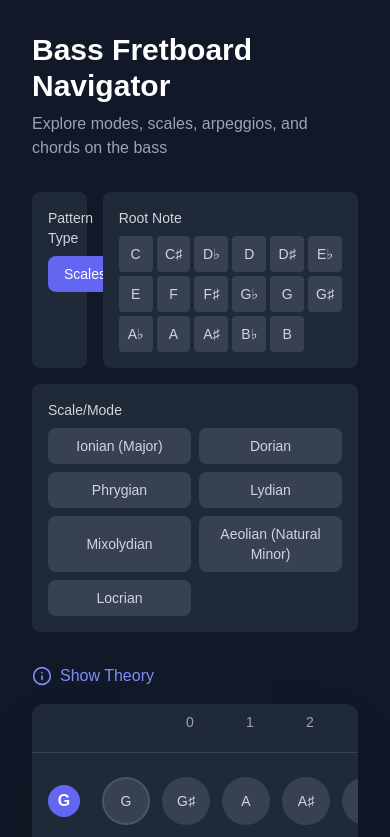
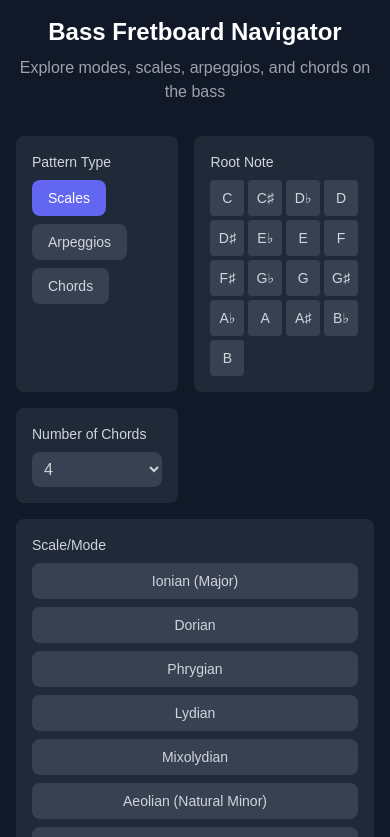
Before and after one commit to olteanalexandru/Music-theory-cheatsheet, a Next.js app in the folder music-theory-cheatsheet/: page / in a window 390 px wide. Shown: the top 837 px of the page. Built offline with nearby package versions, Linux system fonts and the light colour scheme.

Commit message:
mobile responsive

```diff
--- a/music-theory-cheatsheet/app/components/CircleOfFifths.tsx
+++ b/music-theory-cheatsheet/app/components/CircleOfFifths.tsx
@@ -99,9 +99,9 @@ export const CircleOfFifths: React.FC<CircleOfFifthsProps> = ({ initialSelectedR
     };
 
     return (
-        <div className="bg-gray-800 rounded-lg p-6 shadow-lg">
+        <div className="bg-gray-800 rounded-lg p-4 md:p-6 shadow-lg">
             <div className="flex justify-between items-center mb-4">
-                <h3 className="text-xl font-bold text-white">Circle of Fifths</h3>
+                <h3 className="text-lg md:text-xl font-bold text-white">Circle of Fifths</h3>
                 <button
                     onClick={() => setShowChords(!showChords)}
                     className="px-4 py-2 bg-indigo-600 text-white rounded hover:bg-indigo-700"
@@ -110,7 +110,7 @@ export const CircleOfFifths: React.FC<CircleOfFifthsProps> = ({ initialSelectedR
                 </button>
             </div>
 
-            <div className="relative w-full aspect-square max-w-[500px] mx-auto">
+            <div className="relative w-full aspect-square max-w-[300px] md:max-w-[500px] mx-auto">
                 {/* Outer circle background */}
                 <div className="absolute inset-0 rounded-full border-4 border-gray-600" />
 
--- a/music-theory-cheatsheet/app/components/Fretboard.tsx
+++ b/music-theory-cheatsheet/app/components/Fretboard.tsx
@@ -10,13 +10,13 @@ type FretboardProps = {
     selectedPattern: string | null,
     patterns: Patterns,
     patternType: PatternType,
-    isNoteInPattern: (note: string, root: string, intervals: number[]) => boolean
+    isNoteInPattern: (note: string, root: string, intervals: number[]) => boolean,
+    numChords: number
 };
 
-type PatternName = string;  // e.g., 'Ionian (Major)', 'Dorian', etc.
+type PatternName = string;
 
 const Fretboard: React.FC<FretboardProps> = ({
-    strings,
     getNoteAtFret,
     hoveredNote,
     setHoveredNote,
@@ -24,20 +24,38 @@ const Fretboard: React.FC<FretboardProps> = ({
     selectedPattern,
     patterns,
     patternType,
-    isNoteInPattern
+    isNoteInPattern,
+    numChords
 }) => {
+    // Function to get the appropriate strings based on numChords
+    const getStringsForBass = () => {
+        switch (numChords) {
+            case 4:
+                return ['G', 'D', 'A', 'E'];
+            case 5:
+                return ['G', 'D', 'A', 'E', 'B'];
+            case 6:
+                return ['C', 'G', 'D', 'A', 'E', 'B'];
+            default:
+                return ['G', 'D', 'A', 'E']; // Default to 4-string bass
+        }
+    };
+
+    // Get the actual strings to display
+    const displayStrings = getStringsForBass();
+
     return (
         <div className="bg-gray-800 rounded-xl shadow-2xl overflow-x-auto">
             {/* Fret numbers and markers */}
-            <div className="flex px-16 py-2 border-b border-gray-700">
-                <div className="w-16 flex-shrink-0"></div>
+            <div className="flex px-4 md:px-8 py-2 border-b border-gray-700">
+                <div className="w-8 md:w-16 flex-shrink-0"></div>
                 {[...Array(16)].map((_, i) => (
-                    <div key={i} className="flex-1 min-w-[60px] text-center text-gray-400 text-sm">
+                    <div key={i} className="flex-1 min-w-[30px] md:min-w-[60px] text-center text-gray-400 text-xs md:text-sm">
                         {i}
                         {[3, 5, 7, 9, 12, 15].includes(i) && (
                             <div className={`flex justify-center mt-1 ${[12].includes(i) ? 'space-x-2' : ''}`}>
-                                <div className="w-2 h-2 rounded-full bg-indigo-400"></div>
-                                {[12].includes(i) && <div className="w-2 h-2 rounded-full bg-indigo-400"></div>}
+                                <div className="w-1.5 h-1.5 md:w-2 md:h-2 rounded-full bg-indigo-400"></div>
+                                {[12].includes(i) && <div className="w-1.5 h-1.5 md:w-2 md:h-2 rounded-full bg-indigo-400"></div>}
                             </div>
                         )}
                     </div>
@@ -45,11 +63,17 @@ const Fretboard: React.FC<FretboardProps> = ({
             </div>
 
             {/* Strings and notes */}
-            <div className="px-4 py-6">
-                {strings.map((string) => (
-                    <div key={string} className="flex items-center mb-6 last:mb-0">
-                        <div className="w-12 text-right pr-4">
-                            <span className="inline-flex items-center justify-center w-8 h-8 rounded-full bg-indigo-500 text-white font-semibold">
+            <div className={`px-2 md:px-4 py-4 ${numChords > 4 ? 'space-y-2' : 'space-y-4'}`}>
+                {displayStrings.map((string) => (
+                    <div key={string} className="flex items-center">
+                        <div className="w-8 md:w-12 text-right pr-2 md:pr-4">
+                            <span className={`
+                                inline-flex items-center justify-center
+                                w-6 h-6 md:w-8 md:h-8
+                                rounded-full bg-indigo-500
+                                text-white font-semibold
+                                ${numChords > 4 ? 'text-xs md:text-sm' : 'text-sm md:text-base'}
+                            `}>
                                 {string}
                             </span>
                         </div>
@@ -64,12 +88,13 @@ const Fretboard: React.FC<FretboardProps> = ({
                             return (
                                 <div
                                     key={fret}
-                                    className="flex-1 min-w-[60px] flex justify-center relative"
+                                    className="flex-1 min-w-[30px] md:min-w-[60px] flex justify-center relative"
                                 >
                                     <div
                                         className={`
-                                            w-12 h-12 rounded-full flex items-center justify-center
-                                            text-sm font-medium transition-all duration-200
+                                            ${numChords > 4 ? 'w-7 h-7 md:w-10 md:h-10' : 'w-8 h-8 md:w-12 md:h-12'}
+                                            rounded-full flex items-center justify-center
+                                            text-xs md:text-sm font-medium transition-all duration-200
                                             ${isRoot ? 'bg-indigo-500 text-white scale-110' :
                                                 isInPattern ? 'bg-indigo-400 bg-opacity-75 text-white' :
                                                 isHovered ? 'bg-gray-600 text-white' :
@@ -83,7 +108,7 @@ const Fretboard: React.FC<FretboardProps> = ({
                                         {note}
                                     </div>
                                     {fret !== 0 && (
-                                        <div className="absolute top-1/2 w-full h-[2px] bg-gradient-to-r from-gray-600 via-gray-500 to-gray-600" style={{ zIndex: -1 }}></div>
+                                        <div className="absolute top-1/2 w-full h-[1px] md:h-[2px] bg-gradient-to-r from-gray-600 via-gray-500 to-gray-600" style={{ zIndex: -1 }}></div>
                                     )}
                                 </div>
                             );
--- a/music-theory-cheatsheet/app/components/PatternControls.tsx
+++ b/music-theory-cheatsheet/app/components/PatternControls.tsx
@@ -23,7 +23,9 @@ type PatternControlsProps = {
     setSelectedPattern: (pattern: string | null) => void,
     chromaticScale: string[][],
     selectedRoot: string,
-    setSelectedRoot: (root: string) => void
+    setSelectedRoot: (root: string) => void,
+    numChords: number,
+    setNumChords: (num: number) => void
 };
 
 const PatternControls: React.FC<PatternControlsProps> = ({
@@ -34,14 +36,16 @@ const PatternControls: React.FC<PatternControlsProps> = ({
     setSelectedPattern,
     chromaticScale,
     selectedRoot,
-    setSelectedRoot
+    setSelectedRoot,
+    numChords,
+    setNumChords
 }) => {
     return (
-        <div className="mb-8 grid grid-cols-1 md:grid-cols-2 lg:grid-cols-4 gap-4">
+        <div className="mb-8 grid grid-cols-1 sm:grid-cols-2 lg:grid-cols-4 gap-4">
             {/* Pattern Type Selection */}
             <div className="bg-gray-800 rounded-lg p-4">
                 <label className="text-gray-300 text-sm mb-2 block">Pattern Type</label>
-                <div className="flex space-x-2">
+                <div className="flex flex-wrap gap-2">
                     {Object.keys(patterns).map(option => (
                         <button
                             key={option}
@@ -63,7 +67,7 @@ const PatternControls: React.FC<PatternControlsProps> = ({
             {/* Root Note Selection */}
             <div className="bg-gray-800 rounded-lg p-4">
                 <label className="text-gray-300 text-sm mb-2 block">Root Note</label>
-                <div className="grid grid-cols-6 gap-1">
+                <div className="grid grid-cols-4 sm:grid-cols-6 gap-1">
                     {chromaticScale.flat().map(note => (
                         <button
                             key={note}
@@ -79,12 +83,28 @@ const PatternControls: React.FC<PatternControlsProps> = ({
                 </div>
             </div>
 
+            {/* Number of Chords Selection */}
+            <div className="bg-gray-800 rounded-lg p-4">
+                <label className="text-gray-300 text-sm mb-2 block">Number of Chords</label>
+                <select
+                    value={numChords}
+                    onChange={(e) => setNumChords(Number(e.target.value))}
+                    className="w-full bg-gray-700 text-gray-300 p-2 rounded-lg"
+                >
+                    {[4, 5, 6].map(num => (
+                        <option key={num} value={num}>
+                            {num}
+                        </option>
+                    ))}
+                </select>
+            </div>
+
             {/* Pattern Selection */}
             <div className="bg-gray-800 rounded-lg p-4 col-span-2">
                 <label className="text-gray-300 text-sm mb-2 block">
                     {patternType === 'scales' ? 'Scale/Mode' : patternType === 'arpeggios' ? 'Arpeggio Type' : 'Chord Type'}
                 </label>
-                <div className="grid grid-cols-2 gap-2">
+                <div className="grid grid-cols-1 sm:grid-cols-2 gap-2">
                     {Object.keys(patterns[patternType]).map(pattern => (
                         <button
                             key={pattern}
--- a/music-theory-cheatsheet/app/page.tsx
+++ b/music-theory-cheatsheet/app/page.tsx
@@ -33,6 +33,7 @@ const InteractiveBassDisplay = () => {
     const [selectedPattern, setSelectedPattern] = useState<PatternName | null>(null);
     const [patternType, setPatternType] = useState<PatternType>('scales');
     const [showTheory, setShowTheory] = useState(false);
+    const [numChords, setNumChords] = useState<number>(4); // Default to 4 chords
 
     // Bass strings from highest to lowest
     const strings = ['G', 'D', 'A', 'E'];
@@ -162,11 +163,11 @@ const InteractiveBassDisplay = () => {
     };
 
     return (
-        <div className="min-h-screen bg-gray-900 p-8">
+        <div className="min-h-screen bg-gray-900 p-4 md:p-8">
             <div className="max-w-7xl mx-auto">
                 {/* Header */}
-                <div className="mb-8">
-                    <h1 className="text-3xl font-bold text-white mb-2">Bass Fretboard Navigator</h1>
+                <div className="mb-8 text-center md:text-left">
+                    <h1 className="text-2xl md:text-3xl font-bold text-white mb-2">Bass Fretboard Navigator</h1>
                     <p className="text-gray-400">Explore modes, scales, arpeggios, and chords on the bass</p>
                 </div>
 
@@ -180,12 +181,14 @@ const InteractiveBassDisplay = () => {
                     chromaticScale={chromaticScale}
                     selectedRoot={selectedRoot}
                     setSelectedRoot={setSelectedRoot}
+                    numChords={numChords} // Pass new state
+                    setNumChords={setNumChords} // Pass new state setter
                 />
 
                 {/* Theory Toggle */}
                 <button
                     onClick={() => setShowTheory(!showTheory)}
-                    className="mb-4 flex items-center space-x-2 text-indigo-400 hover:text-indigo-300 transition-colors"
+                    className="mb-4 flex items-center justify-center md:justify-start space-x-2 text-indigo-400 hover:text-indigo-300 transition-colors"
                 >
                     <Info size={20} />
                     <span>{showTheory ? 'Hide Theory' : 'Show Theory'}</span>
@@ -202,12 +205,13 @@ const InteractiveBassDisplay = () => {
                     patterns={patterns}
                     patternType={patternType}
                     isNoteInPattern={isNoteInPattern}
+                    numChords={numChords} // Pass new state
                 />
 
                 {/* Theory Information */}
                 {showTheory && selectedPattern && selectedRoot && (
-                    <div className="mt-8 bg-gray-800 rounded-lg p-6 shadow-lg">
-                        <h3 className="text-xl font-bold text-white mb-4">Pattern Details</h3>
+                    <div className="mt-8 bg-gray-800 rounded-lg p-4 md:p-6 shadow-lg">
+                        <h3 className="text-lg md:text-xl font-bold text-white mb-4">Pattern Details</h3>
                         <div className="grid grid-cols-1 md:grid-cols-2 gap-6">
                             <div>
                                 <h4 className="text-indigo-400 font-semibold mb-2">
```
